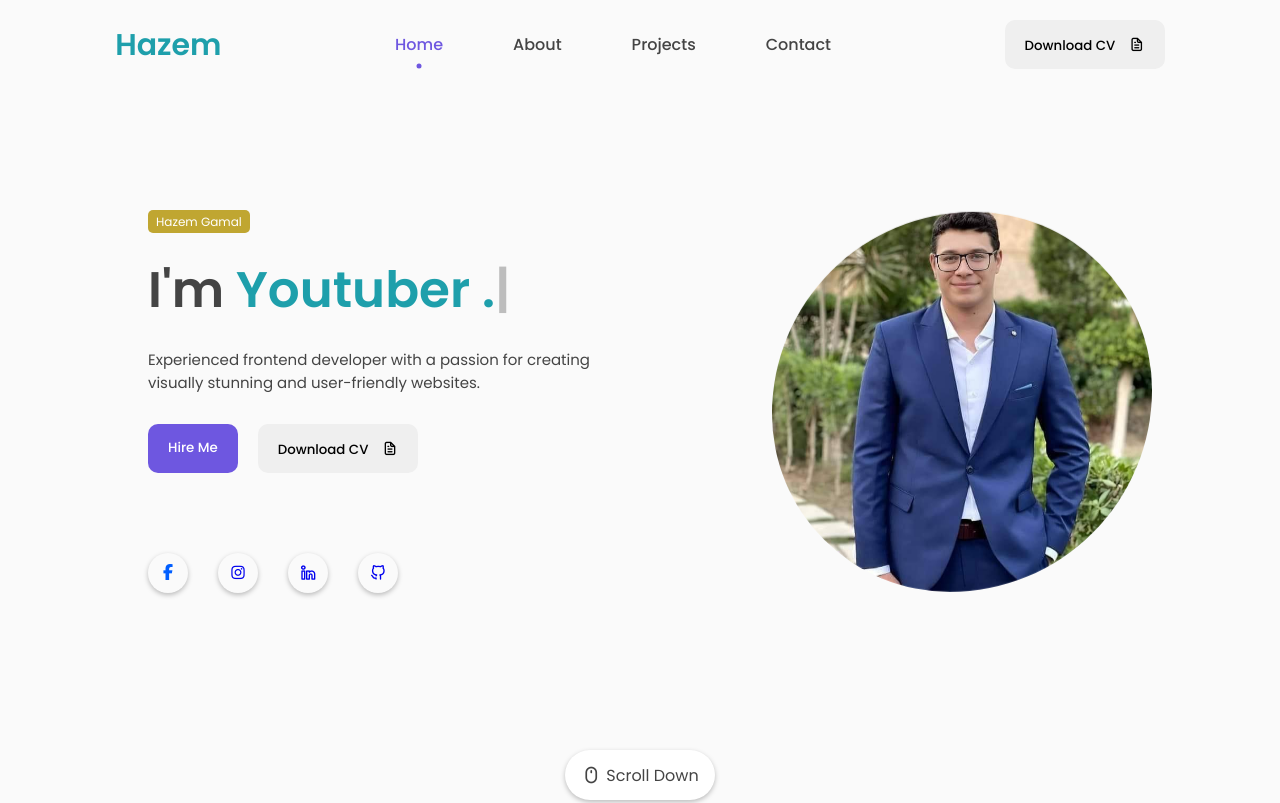
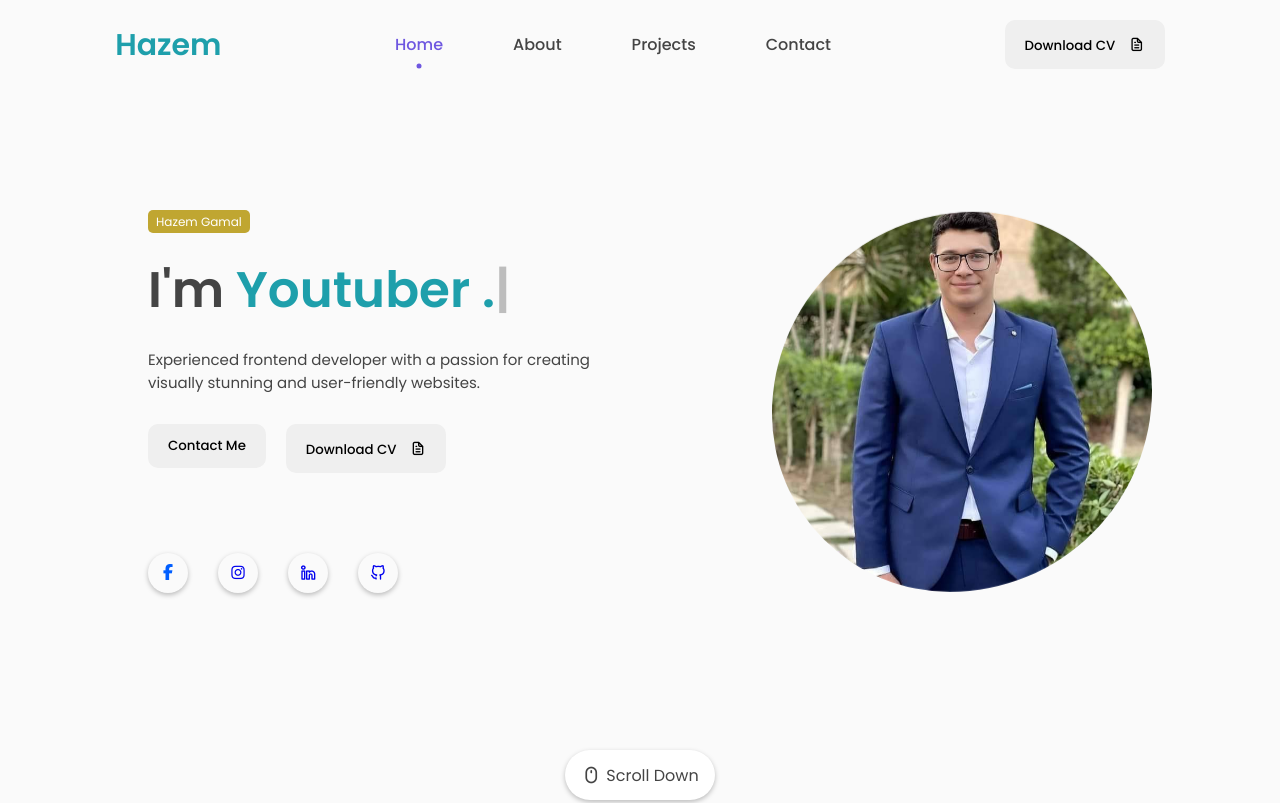
Before and after one commit to hazem257/Hazem_portF, a plain HTML site: page index.html in a window 1280 px wide. Shown: the top 803 px of the page. Drawn offline with nearby package versions, Linux system fonts and the light colour scheme.

Commit message:
Update index.html

```diff
--- a/index.html
+++ b/index.html
@@ -6,7 +6,7 @@
     <link rel="stylesheet" href="https://cdnjs.cloudflare.com/ajax/libs/font-awesome/6.6.0/css/all.min.css">
     <link rel="stylesheet" href="https://unicons.iconscout.com/release/v4.0.8/css/line.css">
     <link rel="stylesheet" href="style.css">
-    <link rel="shortcut icon" href="/11zon_cropped.png" type="image/x-icon">
+    <link rel="shortcut icon" href="/filename.jpg" type="image/x-icon">
     <title>Hazem Gamal</title>
 </head>
 <body>
@@ -37,7 +37,7 @@
             </ul>
         </div>
         <div class="nav-button">
-           <a target="_blank" href="/23234.pdf"><button class="btn">Download CV <i class="uil uil-file-alt"></i></button> </a>
+           <a target="_blank" href="/CV.pdf"><button class="btn">Download CV <i class="uil uil-file-alt"></i></button> </a>
         </div>
         <div class="nav-menu-btn">
             <i class="uil uil-bars" onclick="myMenuFunction()"></i>
@@ -62,8 +62,8 @@
                 </p>
             </div>
             <div class="featured-text-btn">
-                <button class="btn blue-btn">Hire Me</button>
-             <a href="/23234.pdf" target="_blank">  <button href="/23234.pdf" class="btn">Download CV <i class="uil uil-file-alt"></i></button> </a>
+             <a href="https://api.whatsapp.com/send?phone=201025547663"> <button class="btn blue-btn">Contact Me</button> </a>
+             <a href="/CV.pdf" target="_blank">  <button href="/CV.pdf" class="btn">Download CV <i class="uil uil-file-alt"></i></button> </a>
             </div>
             <div class="social_icons">
                 <div class="icon"><a target="_blank" href="https://www.facebook.com/hazemgm21"><i class="fa-brands fa-facebook-f" style="color: #005eff;"></i></a></i></div>
```
